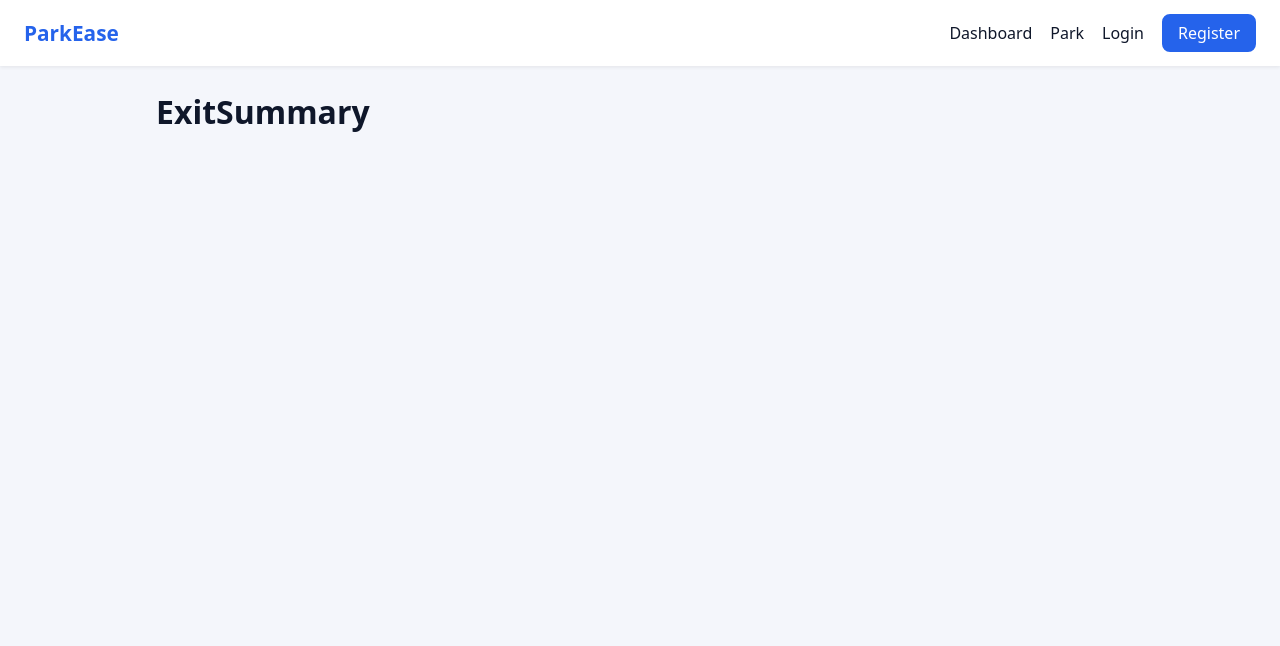
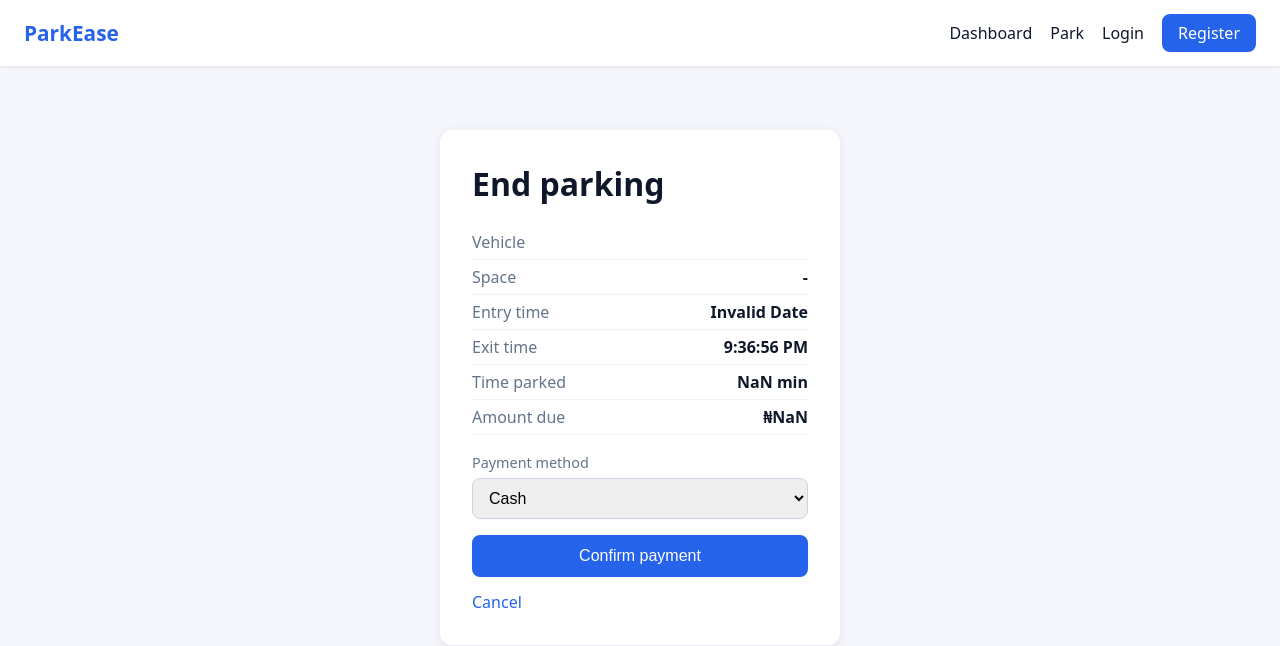
Before and after one commit to Faithgabriel1/Quizzy, a React app in the folder frontend/: page /exit-summary in a window 1280 px wide. Shown: the top 646 px of the page. Built offline with nearby package versions, Linux system fonts and the light colour scheme; no server answers; sample sign-in values are in the browser's storage; the HTML template or start-up script is replaced by a standard one.

Commit message:
Add exit page with payment and receipt

```diff
--- a/frontend/src/index.css
+++ b/frontend/src/index.css
@@ -65,3 +65,5 @@ a { text-decoration: none; color: inherit; }
 .session-row span { color: var(--muted); }
 .session-card .btn { margin-top: 16px; }
 .notice { color: var(--muted); margin-bottom: 12px; }
+.success-text { color: var(--green); font-weight: 600; margin-bottom: 14px; }
+.success-text { color: var(--green); font-weight: 600; margin-bottom: 14px; }
--- a/frontend/src/pages/ExitSummary.jsx
+++ b/frontend/src/pages/ExitSummary.jsx
@@ -1,3 +1,87 @@
+import { useState } from 'react'
+import { Link, Navigate } from 'react-router-dom'
+import { calculateFee } from '../services/api'
+
 export default function ExitSummary() {
-  return <h1>ExitSummary</h1>
+  const [exitTime] = useState(() => Date.now())
+  const [method, setMethod] = useState('Cash')
+  const [receipt, setReceipt] = useState(null)
+
+  const user = JSON.parse(localStorage.getItem('user') || 'null')
+  const session = JSON.parse(localStorage.getItem('session') || 'null')
+
+  if (!user) return <Navigate to="/login" replace />
+
+  // After payment: show the receipt
+  if (receipt) {
+    return (
+      <div className="auth-card">
+        <h1>Payment complete</h1>
+        <p className="success-text">Thank you. Your space is now free.</p>
+        <div className="session-row"><span>Vehicle</span><strong>{receipt.vehicleNumber}</strong></div>
+        <div className="session-row"><span>Space</span><strong>{receipt.spaceNumber}</strong></div>
+        <div className="session-row"><span>Time parked</span><strong>{receipt.minutes} min</strong></div>
+        <div className="session-row"><span>Amount paid</span><strong>₦{receipt.amount.toLocaleString()}</strong></div>
+        <div className="session-row"><span>Method</span><strong>{receipt.paymentMethod}</strong></div>
+        <Link to="/dashboard" className="btn" style={{ marginTop: 18, textAlign: 'center' }}>
+          Back to dashboard
+        </Link>
+      </div>
+    )
+  }
+
+  // No active session
+  if (!session) {
+    return (
+      <div className="auth-card">
+        <h1>Exit</h1>
+        <p>You have no active parking session.</p>
+        <Link to="/dashboard" className="back-link">Go to dashboard</Link>
+      </div>
+    )
+  }
+
+  const elapsedMs = exitTime - new Date(session.entryTime).getTime()
+  const minutes = Math.max(0, Math.floor(elapsedMs / 60000))
+  const amount = calculateFee(elapsedMs / 3600000)
+
+  function confirmPayment() {
+    const record = {
+      ...session,
+      exitTime: new Date(exitTime).toISOString(),
+      minutes,
+      amount,
+      paymentMethod: method,
+      paymentStatus: 'paid',
+    }
+    // TEMPORARY: keep records in the browser.
+    // Replace with PUT /api/parking-records/:id and POST /api/payments when the backend is ready.
+    const history = JSON.parse(localStorage.getItem('history') || '[]')
+    localStorage.setItem('history', JSON.stringify([record, ...history]))
+    localStorage.removeItem('session')
+    setReceipt(record)
+  }
+
+  return (
+    <div className="auth-card">
+      <h1>End parking</h1>
+      <div className="session-row"><span>Vehicle</span><strong>{session.vehicleNumber}</strong></div>
+      <div className="session-row"><span>Space</span><strong>{session.spaceNumber} - {session.location}</strong></div>
+      <div className="session-row"><span>Entry time</span><strong>{new Date(session.entryTime).toLocaleTimeString()}</strong></div>
+      <div className="session-row"><span>Exit time</span><strong>{new Date(exitTime).toLocaleTimeString()}</strong></div>
+      <div className="session-row"><span>Time parked</span><strong>{minutes} min</strong></div>
+      <div className="session-row"><span>Amount due</span><strong>₦{amount.toLocaleString()}</strong></div>
+
+      <div className="form-group" style={{ marginTop: 18 }}>
+        <label>Payment method</label>
+        <select value={method} onChange={(e) => setMethod(e.target.value)}>
+          <option>Cash</option>
+          <option>Card</option>
+          <option>Transfer</option>
+        </select>
+      </div>
+      <button className="btn" onClick={confirmPayment}>Confirm payment</button>
+      <Link to="/dashboard" className="back-link">Cancel</Link>
+    </div>
+  )
 }
```
